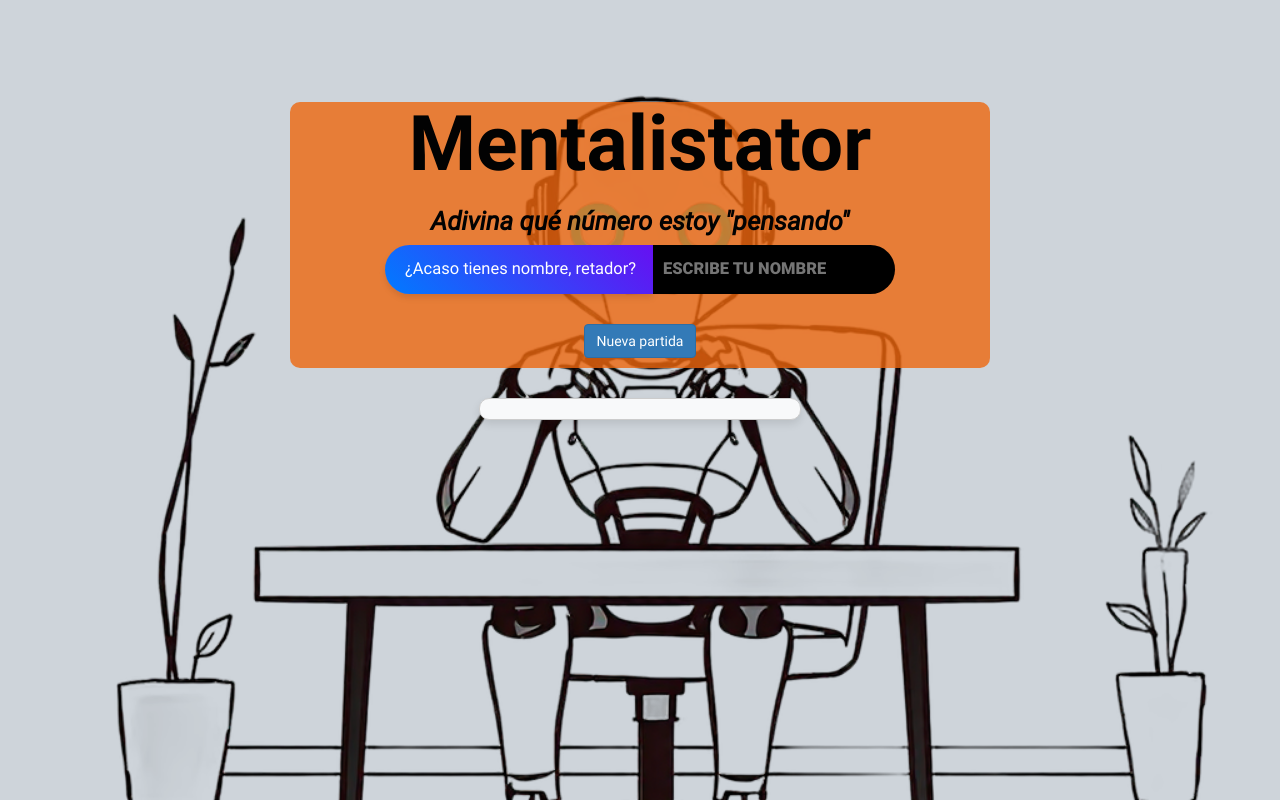
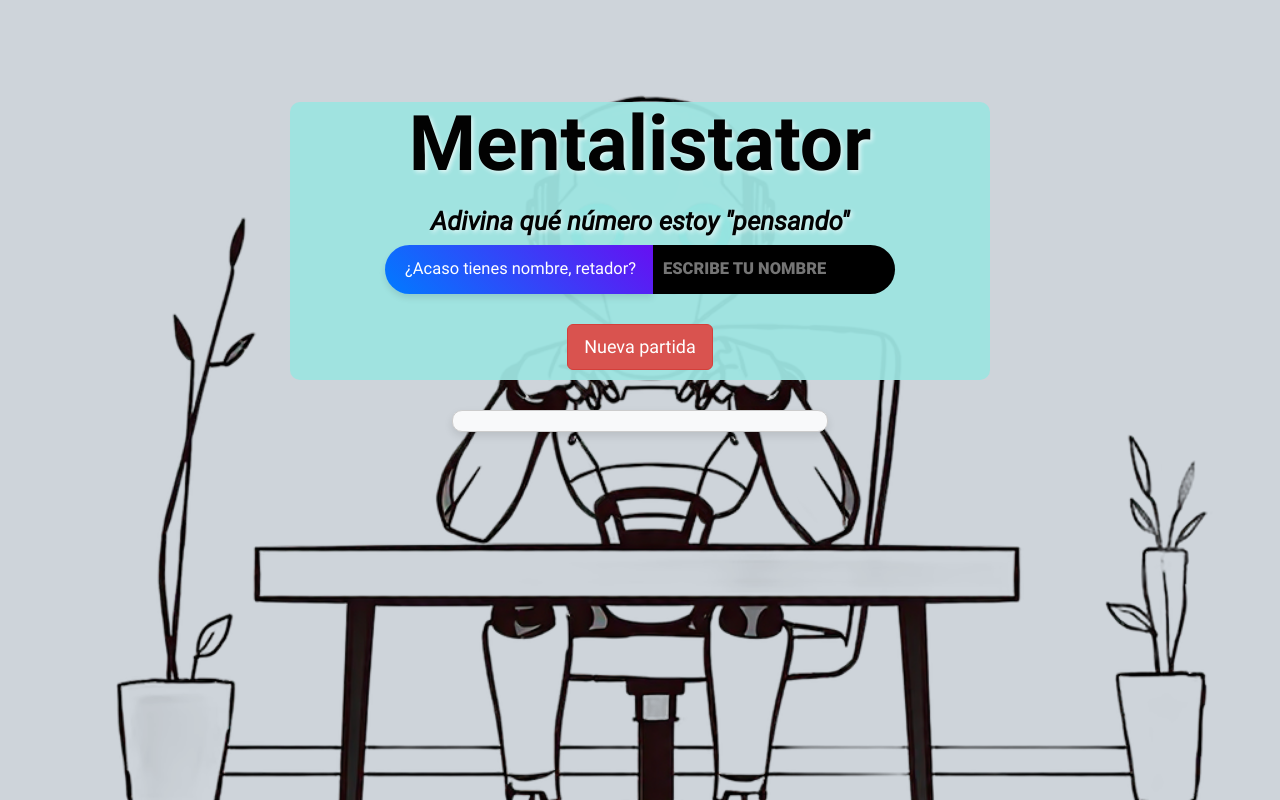
Before and after one commit to AlejandroCaldi/proyecto-final-grupo, a website built with Parcel: page front/src/index.html in a window 1280 px wide. Built offline with nearby package versions, Linux system fonts and the light colour scheme; files whose address does not match are found by name.

Commit message:
CSS y settings.json ... ?

```diff
--- a/front/src/css/estilos.css
+++ b/front/src/css/estilos.css
@@ -76,6 +76,7 @@
   src: url('../assets/fonts/Roboto-Regular.ttf') format('truetype');
   font-weight: 400; /* Regular */
   font-style: normal;
+  font-display: swap;
 }
 
 @font-face {
@@ -121,7 +122,7 @@
 
 
  /* Imagen de fondo responsiva */
-    background-image: url('../assets/robotFondoIA\.png');
+    background-image: url('../assets/robotFondoIA.png');
 
     background-size: cover; /* Asegura que la imagen cubra toda el área */
     background-position: center; /* Centra la imagen de fondo */
@@ -140,13 +141,13 @@
 #zonaJuego {
     width: 90%; /* Asegura que ocupe el 80% del ancho en pantallas pequeñas */
     max-width: 700px; /* Establece un máximo de ancho para pantallas grandes */
-    background-color: rgba(238, 103, 14, 0.8);
+    background-color: rgba(157, 228, 225, 0.95); /*rgba(238, 103, 14, 0.8); rgba(181, 143, 250, 0.9);*/
     color: rgb(2, 2, 2); /* Color de texto */
     padding: 0px 0px 10px 0px;
     border-radius: 10px; /* Opcional: bordes redondeados */
     margin: 0 auto; /* Centra el bloque */
     font-family: 'Roboto', sans-serif;
-    animation: fadeIn 1.6s ease-out; /* Aparece suavemente */
+    animation: fadeIn 1.4s ease-out; /* Aparece suavemente */
 }
 
 /* Ajustes para pantallas medianas */
@@ -166,6 +167,7 @@ h1 {
   font-size: 6vw; /* Esto hará que el tamaño del texto sea proporcional al ancho de la pantalla */
   font-family: 'Roboto', sans-serif;
   font-weight: 700; /* Bold */
+  text-shadow: 2px 2px 4px rgba(255, 255, 255, 0.7); /* Sombra blanca con leve difuminado */
 }
 
 @media (max-width: 768px) {
@@ -184,6 +186,7 @@ h3 {
   font-family: 'Roboto', sans-serif;
   font-weight: 700; /* Bold */
   font-style: italic;
+  text-shadow: 2px 2px 4px rgba(255, 255, 255, 0.7); /* Sombra blanca con leve difuminado */
 }
 @media (max-width: 768px) {
 h3 {
@@ -244,7 +247,7 @@ input, label {
   padding: 10px; /* Espaciado alrededor del texto */
   border-radius: 10px; /* Bordes redondeados */
   border: 1px solid #ccc; /* Borde sutil */
-  max-width: 30%; /* Asegura que el mensaje no ocupe todo el ancho */
+  max-width: 35%; /* Asegura que el mensaje no ocupe todo el ancho */
   margin: 30px auto; /* Centra el bloque y da espacio alrededor */
   box-shadow: 0 4px 8px rgba(0, 0, 0, 0.1); /* Sombra suave */
   text-align: center; /* Alineación de texto al centro */
--- a/front/src/index.html
+++ b/front/src/index.html
@@ -29,7 +29,7 @@
                   </div>
 
                  <div class="text-center">
-                 <button id="btnNuevaPartida" class="btn btn-primary" hidden>Nueva partida</button>
+                 <button id="btnNuevaPartida" class="btn btn-danger btn-lg" hidden>Nueva partida</button>
                 </div>
 
                 <div id="divIntento" class="text-center" hidden>
@@ -42,8 +42,8 @@
 
 
                  <div id="btnsIntentarYCancelar" class="text-center" hidden>
-                    <button id="intentar" class="btn btn-success">Intentar</button>
-                    <button id="cancelar" class="btn btn-secondary">Cancelar partida</button>
+                    <button id="intentar" class="btn btn-success btn-lg">Intentar</button>
+                    <button id="cancelar" class="btn btn-secondary btn-lg">Cancelar partida</button>
 
                  </div>
                 </div>
```
